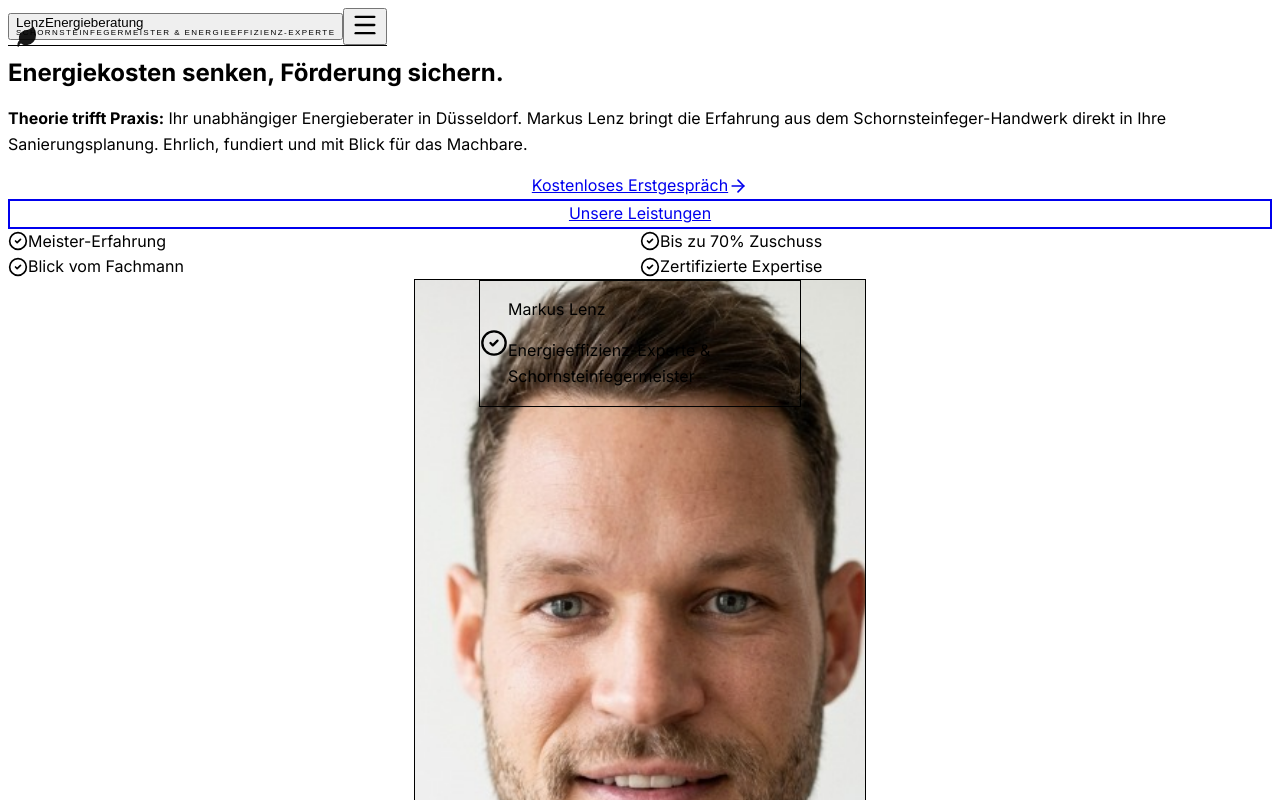
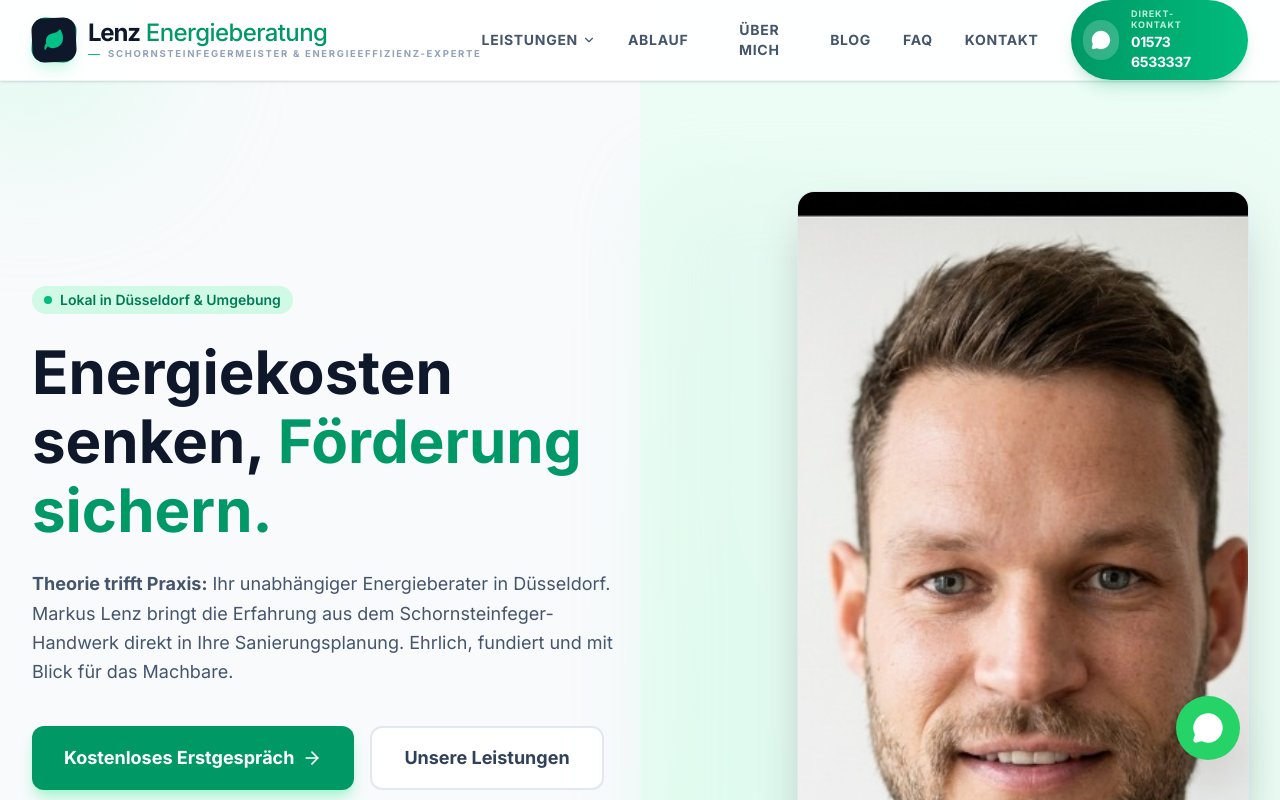
Before and after one commit to Kiwos-bit/lenz-energieberatung, a React (Vite) app: page / in a window 1280 px wide. Shown: the top 800 px of the page. Built offline with nearby package versions, Linux system fonts and the light colour scheme.

Commit message:
Fix: Update Tailwind to v4 PostCSS compatibility for Vercel build

```diff
--- a/index.css
+++ b/index.css
@@ -1,6 +1,4 @@
-@tailwind base;
-@tailwind components;
-@tailwind utilities;
+@import "tailwindcss";
 
 /* Global Styles - Lenz Energieberatung */
 
@@ -40,6 +38,7 @@ body {
     opacity: 0;
     transform: translateY(20px);
   }
+
   to {
     opacity: 1;
     transform: translateY(0);
@@ -51,6 +50,7 @@ body {
     opacity: 0;
     transform: translateX(-30px);
   }
+
   to {
     opacity: 1;
     transform: translateX(0);
@@ -62,6 +62,7 @@ body {
     opacity: 0;
     transform: translateX(30px);
   }
+
   to {
     opacity: 1;
     transform: translateX(0);
@@ -69,9 +70,12 @@ body {
 }
 
 @keyframes pulse {
-  0%, 100% {
+
+  0%,
+  100% {
     opacity: 1;
   }
+
   50% {
     opacity: 0.5;
   }
@@ -111,7 +115,8 @@ textarea:focus-visible {
 }
 
 /* Smooth transitions */
-a, button {
+a,
+button {
   transition: all 0.2s ease-in-out;
 }
 
--- a/package.json
+++ b/package.json
@@ -14,6 +14,7 @@
     "react-dom": "^19.0.0"
   },
   "devDependencies": {
+    "@tailwindcss/postcss": "^4.1.18",
     "@types/react": "^19.0.0",
     "@types/react-dom": "^19.0.0",
     "@vitejs/plugin-react": "^4.3.4",
--- a/postcss.config.js
+++ b/postcss.config.js
@@ -1,6 +1,6 @@
 export default {
     plugins: {
-        tailwindcss: {},
+        "@tailwindcss/postcss": {},
         autoprefixer: {},
     },
 }
```
Also changed, not shown: 1 other file (tests, documents, lock files or other folders).
